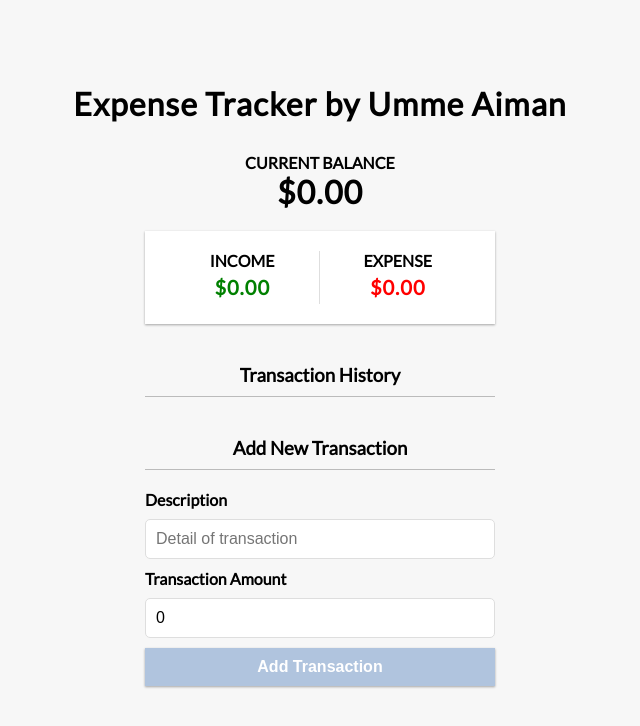
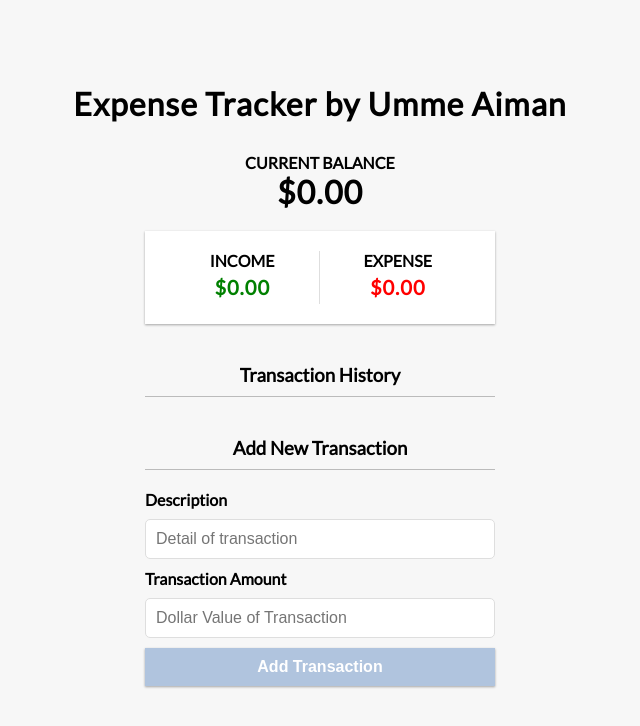
Before and after one commit to Aiman-27/React-Expense-Tracker, a React (Create React App) app: page / in a window 1280 px wide. Shown: the top 726 px of the page, without its empty margins (320-960 px from the left). Built offline with nearby package versions, Linux system fonts and the light colour scheme.

Commit message:
Update AddTransaction.js

```diff
--- a/src/components/AddTransaction.js
+++ b/src/components/AddTransaction.js
@@ -1,4 +1,4 @@
-import React, { useContext, useState } from 'react'
+import React, { useContext, useState } from 'react';
 
 //import the Global State
 import { GlobalContext } from '../context/GlobalState';
@@ -7,7 +7,7 @@ import { GlobalContext } from '../context/GlobalState';
 export const AddTransaction = () => {
 
     const [description, setDescription] = useState('');
-    const [transactionAmount, setTransactionAmount] = useState(0);
+    const [transactionAmount, setTransactionAmount] = useState('');
 
     const { addTransaction } = useContext(GlobalContext);
 
@@ -27,18 +27,31 @@ export const AddTransaction = () => {
     return (
         <div>
             <h3>Add New Transaction</h3>
-            <form>
+            <form onSubmit={onSubmit}>
                 <div className="form-control">
                     <label htmlFor="description">
                         Description
                     </label>
-                    <input type="text" id="description" placeholder="Detail of transaction" value={description} onChange={(e) => setDescription(e.target.value) } placeholder="Detail of transaction"/>
+                    <input  type="text"
+                            id="description"
+                            placeholder="Detail of transaction"
+                            value={description}
+                            onChange={(e) => setDescription(e.target.value) }
+                            required="required"
+                    />
                 </div>
                 <div className="form-control">
                     <label htmlFor="transactionamount">
                         Transaction Amount
                     </label>
-                    <input type="number" id="transactionamount" placeholder="Enter transaction amount" value={transactionAmount} onChange={(e) => setTransactionAmount(e.target.value) } placeholder="Dollar Value of Transaction"/>
+                    <input type="number"
+                    id="transactionamount"
+                    placeholder="Enter transaction amount"
+                    value={transactionAmount}
+                    onChange={(e) => setTransactionAmount(e.target.value) }
+                    placeholder="Dollar Value of Transaction"
+                    required="required"
+                    />
                 </div>
                 <button className="btn">
                     Add Transaction
```
